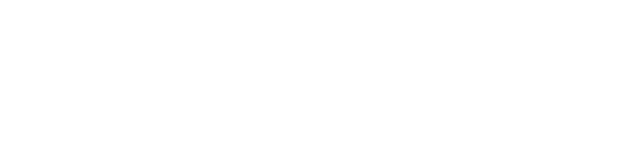
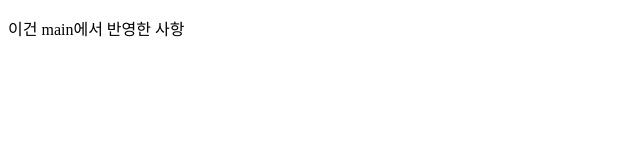
Before and after one commit to EunHyeokJung/kangnengthon-github, a plain HTML site: page index.html in a window 1280 px wide. Shown: the whole page, without its empty margins (0-640 px from the left). Drawn offline with Linux system fonts and the light colour scheme.

Commit message:
main 반영사항

```diff
--- a/index.html
+++ b/index.html
@@ -6,6 +6,6 @@
     <title>Document</title>
 </head>
 <body>
-
+    <p>이건 main에서 반영한 사항</p>
 </body>
 </html>
```
